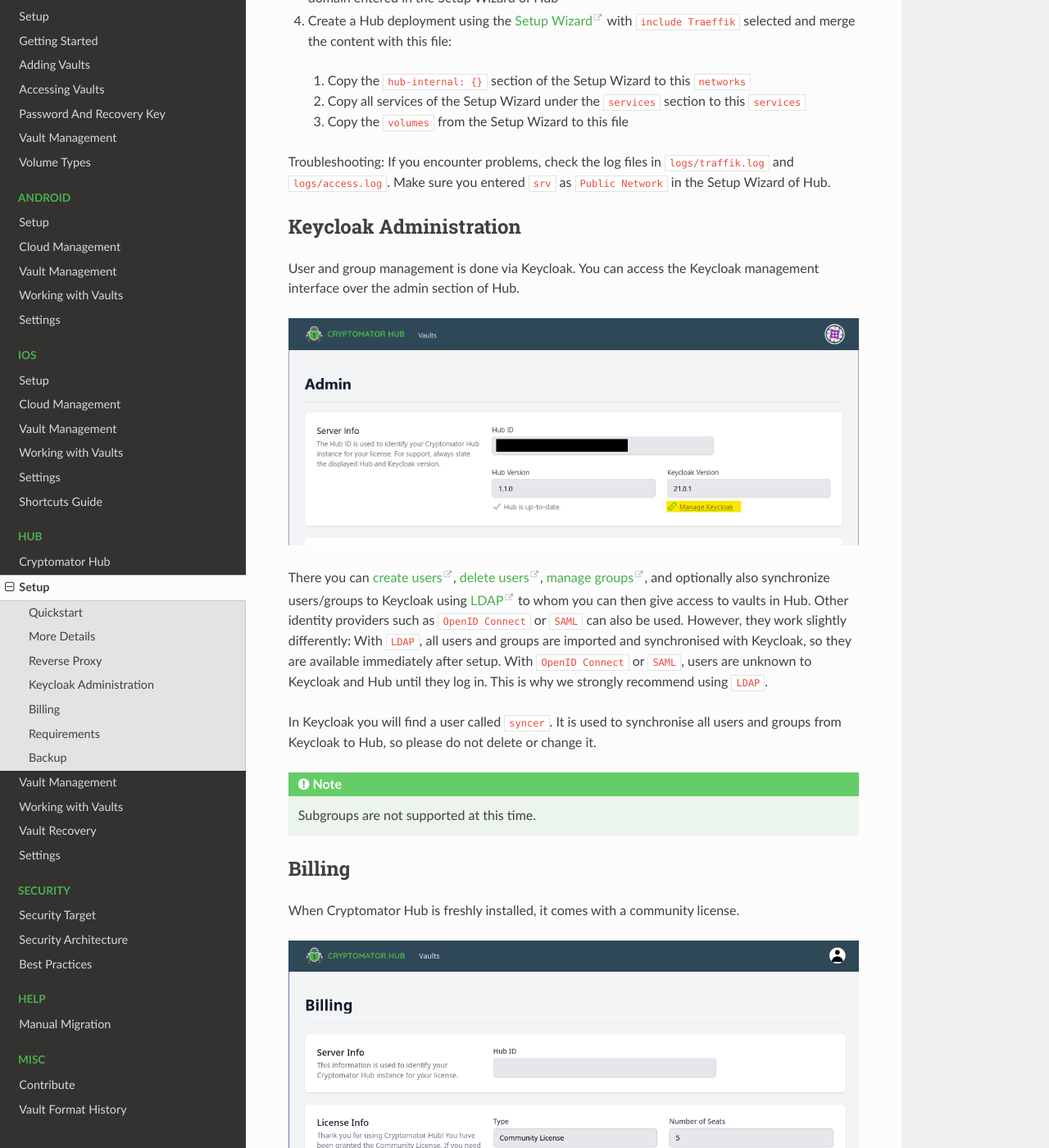
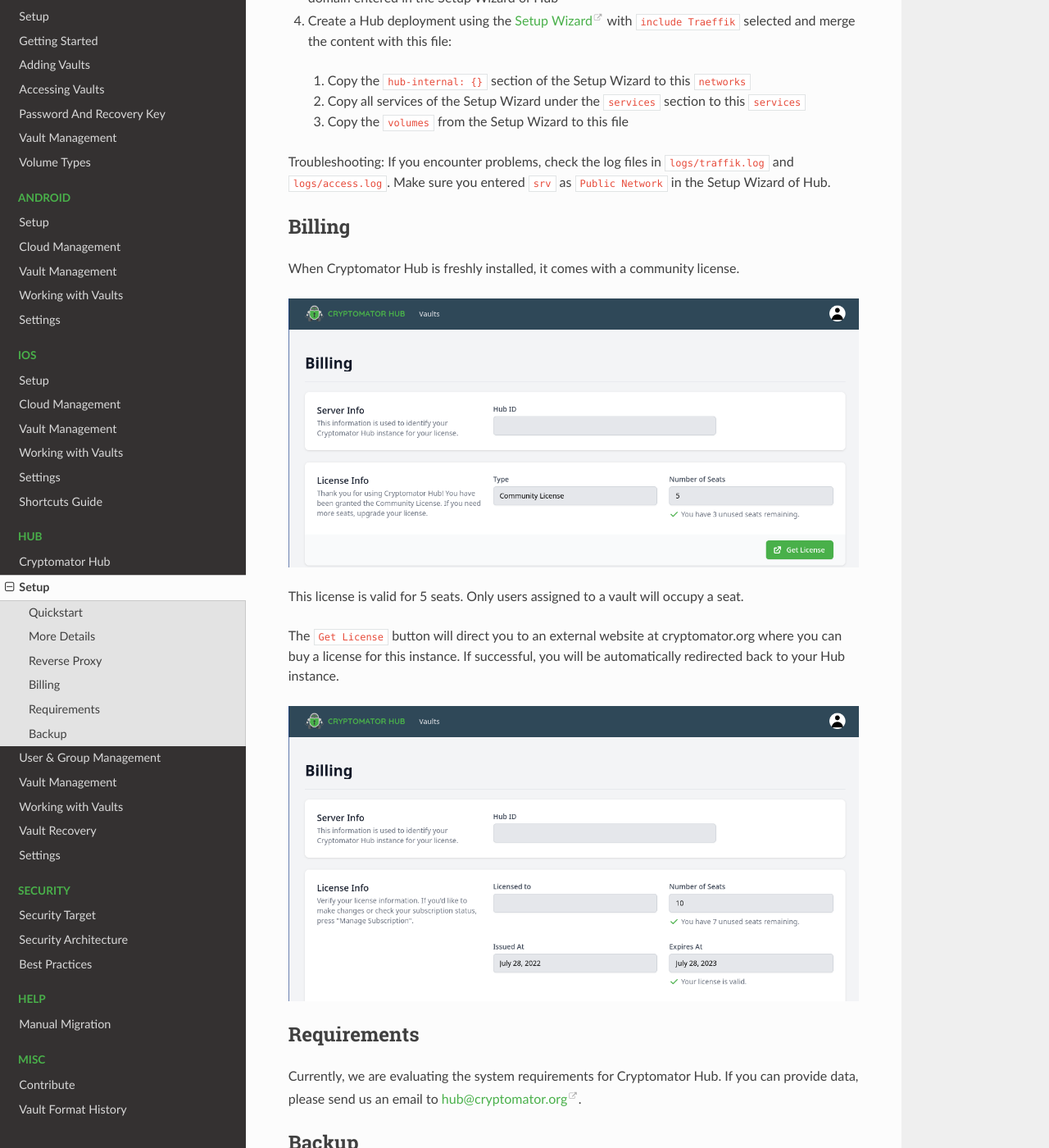
Before and after one commit to cryptomator/docs, a Sphinx documentation site: the page built from source/hub/setup.rst, in a window 1280 px wide and 1400 px high, scrolled down 2298 px. Shown: the whole window at 82% size. Built offline with Sphinx 7.4.7 and the Read the Docs theme 2.0.0, drawn with Linux system fonts in a browser that asks for light colours.

Commit message:
add explicit section about user-management

```diff
--- a/source/hub/setup.rst
+++ b/source/hub/setup.rst
@@ -111,25 +111,6 @@
 
 .. _hub/setup/keycloak-administration:
 
-Keycloak Administration
------------------------
-
-User and group management is done via Keycloak.
-You can access the Keycloak management interface over the admin section of Hub.
-
-.. image:: ../img/hub/access-keycloak-link.png
-    :alt: Accessing Keycloak via Hub
-    :width: 920px
-
-There you can `create users <https://www.keycloak.org/docs/latest/server_admin/index.html#proc-creating-user_server_administration_guide>`_, `delete users <https://www.keycloak.org/docs/latest/server_admin/index.html#proc-creating-user_server_administration_guide>`_, `manage groups <https://www.keycloak.org/docs/latest/server_admin/index.html#proc-managing-groups_server_administration_guide>`_, and optionally also synchronize users/groups to Keycloak using `LDAP <https://www.keycloak.org/docs/latest/server_admin/#_ldap>`_ to whom you can then give access to vaults in Hub.
-Other identity providers such as ``OpenID Connect`` or ``SAML`` can also be used. However, they work slightly differently: With ``LDAP``, all users and groups are imported and synchronised with Keycloak, so they are available immediately after setup. With ``OpenID Connect`` or ``SAML``, users are unknown to Keycloak and Hub until they log in. This is why we strongly recommend using ``LDAP``.
-
-In Keycloak you will find a user called ``syncer``. It is used to synchronise all users and groups from Keycloak to Hub, so please do not delete or change it.
-
-.. note::
-
-    Subgroups are not supported at this time.
-
 .. _hub/setup/billing:
 
 Billing
--- a/source/index.rst
+++ b/source/index.rst
@@ -57,6 +57,7 @@
 
    hub/introduction.rst
    hub/setup.rst
+   hub/user-management.rst
    hub/vault-management.rst
    hub/access-vault.rst
    hub/vault-recovery.rst
```
Also changed, not shown: source/hub/user-management.rst (added, +37 -0 lines).
